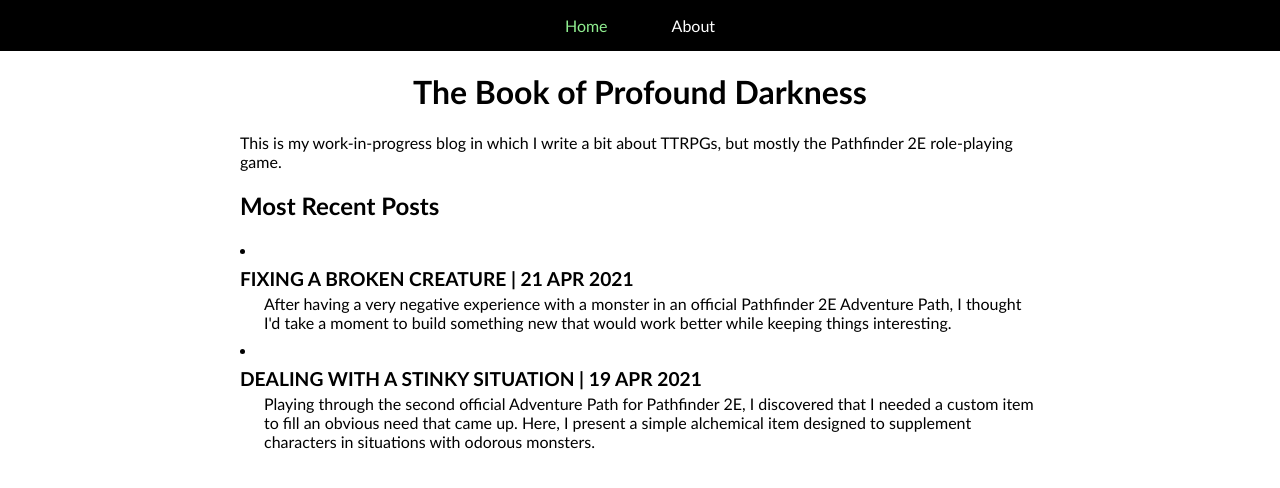
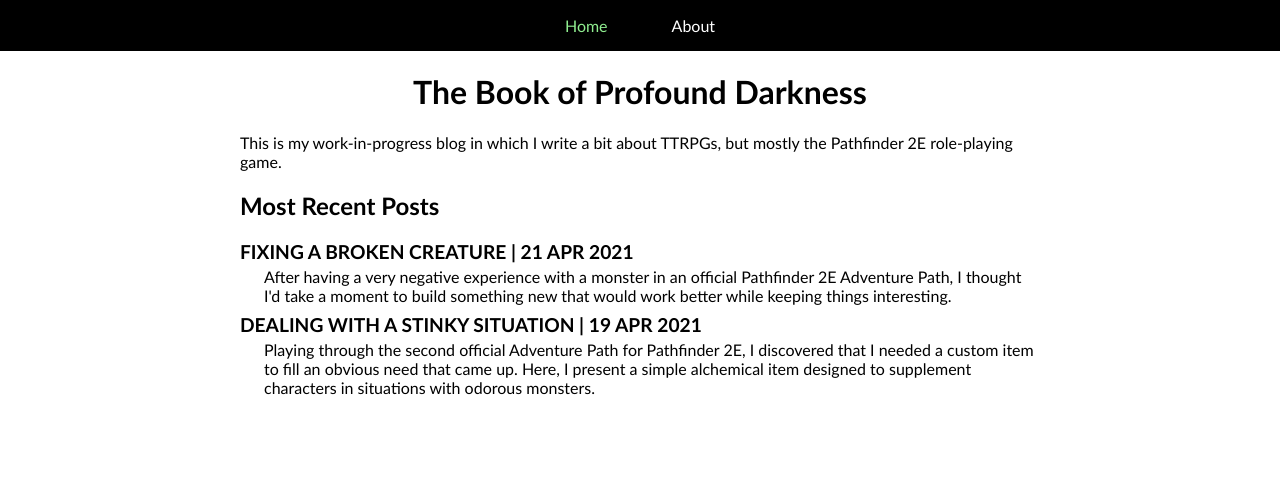
Before and after one commit to profounddark/pathfinder-blog, a Jekyll site: the page built from index.html, in a window 1280 px wide. Shown: the top 488 px of the page. Built offline with Jekyll 4.4.1, drawn with Linux system fonts in a browser that asks for light colours.

Commit message:
learning to test, i guess

```diff
--- a/_sass/main.scss
+++ b/_sass/main.scss
@@ -79,6 +79,10 @@
     float:right;
 }
 
+.post-list {
+    list-style-type: none;
+}
+
 blockquote {
     font-family:'Courier New', Courier, monospace;
 }
--- a/index.html
+++ b/index.html
@@ -7,7 +7,7 @@
 <h1>The Book of Profound Darkness</h1>
 <p>This is my work-in-progress blog in which I write a bit about TTRPGs, but mostly the Pathfinder 2E role-playing game.</p>
 <h2>Most Recent Posts</h2>
-<ul>
+<ul class="post-list">
     {% for post in site.posts %}
         <li class="post-summary">
             <h3><a href="{{ post.url | relative_url }}">{{ post.title }} | {{ post.date | date_to_string }}</a></h3>
```
